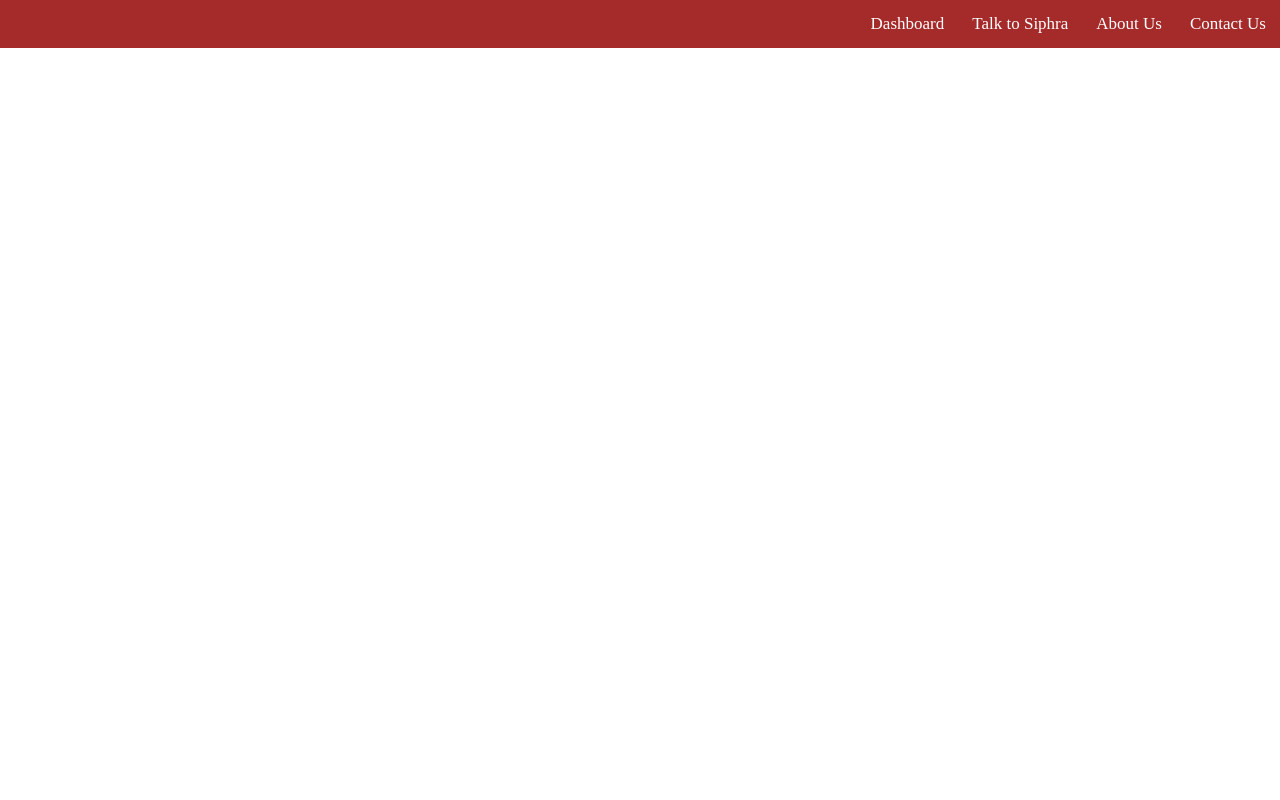
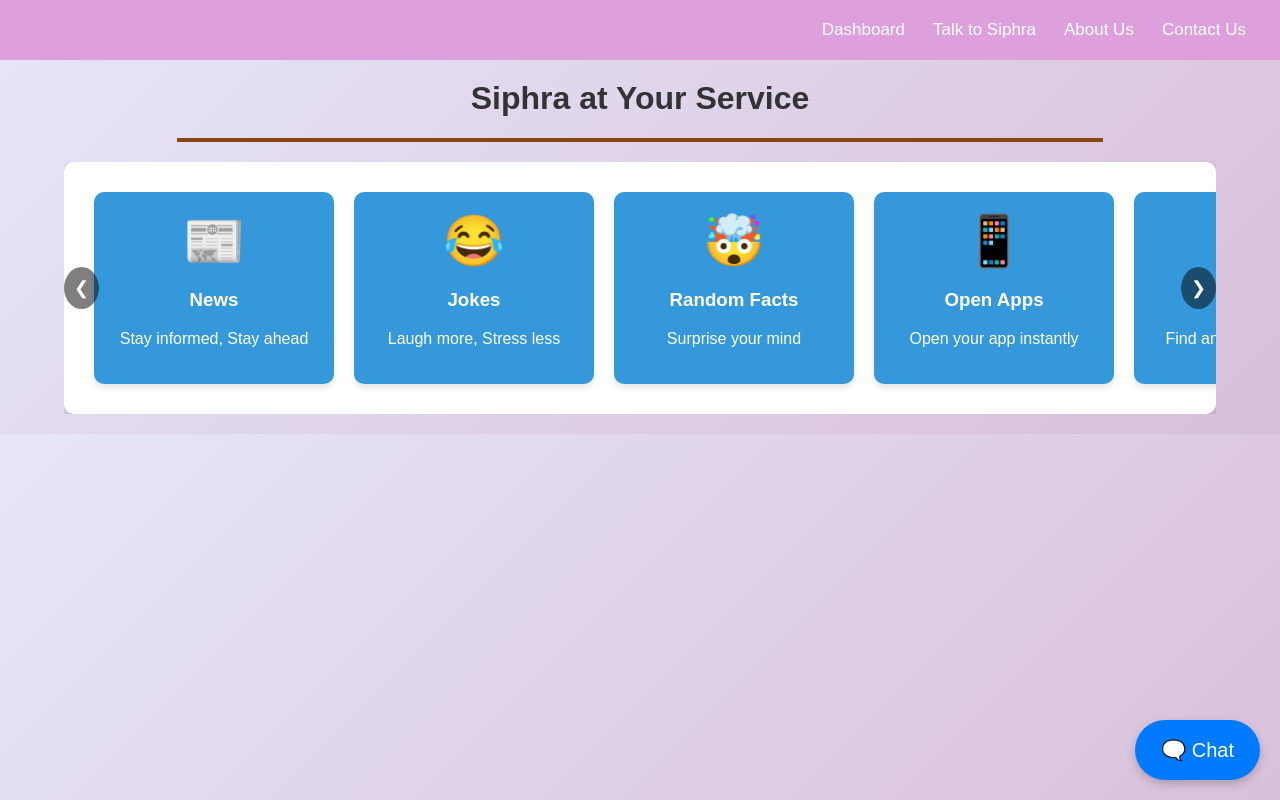
Before and after one commit to lavanyaarora18/Voice1, a PHP site: page /dashboard.html in a window 1280 px wide. Run offline with PHP 8.4, Linux system fonts and the light colour scheme.

Commit message:
dashboard + ui

```diff
--- a/dashboard.css
+++ b/dashboard.css
@@ -1,25 +1,163 @@
-body{
+body {
     margin: 0;
-
+    padding: 0;
+    text-align: center;
+    background: linear-gradient(135deg, #E6E6FA, #D8BFD8);
+    font-family: 'Poppins', sans-serif;
+    color: #333;
 }
 
-.navbar{
+.navbar {
     overflow: hidden;
-    background-color: brown;
+    background-color: plum;
     position: fixed;
-    top: 0%;
+    top: 0;
     width: 100%;
+    height: 60px;
+    display: flex;
+    align-items: center;
+    justify-content: flex-end;
+    padding: 0 20px;
+    box-sizing: border-box;
+    z-index: 1000;
+    flex-wrap: wrap;
 }
 
-.navbar a{
-    float: right;
+.navbar a {
     color: white;
     padding: 14px;
     text-decoration: none;
     font-size: 17px;
+    display: block;
+}
 
+.navbar a:hover {
+    color: black;
 }
-.navbar a:hover
-{
-    color:black;
+
+@media (max-width: 768px) {
+    .navbar {
+        flex-direction: column;
+        height: auto;
+        padding: 10px 0;
+    }
+
+    .navbar a {
+        text-align: center;
+        padding: 10px;
+        width: 100%;
+    }
 }
+
+.navbar a:hover {
+    color: black;
+}
+
+.dashboard-container {
+    width: 90%;
+    margin: 80px auto 20px;
+    position: relative;
+}
+
+h1 {
+    color: #333;
+}
+
+.rolling-menu-container {
+    position: relative;
+    overflow: hidden;
+    margin: 20px auto;
+    width: 100%;
+}
+
+.rolling-menu {
+    display: flex;
+    overflow-x: auto;
+    scroll-behavior: smooth;
+    white-space: nowrap;
+    padding: 20px;
+    background: #fff;
+    border-radius: 10px;
+    box-shadow: 0 4px 8px rgba(0, 0, 0, 0.2);
+    scrollbar-width: none;
+}
+
+.rolling-menu::-webkit-scrollbar {
+    display: none;
+}
+
+.function-card {
+    flex: 0 0 auto;
+    width: 200px;
+    margin: 10px;
+    padding: 20px;
+    background: #3498db;
+    color: #fff;
+    border-radius: 10px;
+    text-align: center;
+    box-shadow: 0 4px 6px rgba(0, 0, 0, 0.1);
+    transition: transform 0.3s ease;
+}
+
+.function-card:hover {
+    transform: scale(1.1);
+}
+
+.function-card i {
+    font-size: 40px;
+    margin-bottom: 10px;
+}
+
+.nav-btn {
+    position: absolute;
+    top: 50%;
+    transform: translateY(-50%);
+    background: rgba(0, 0, 0, 0.5);
+    color: #fff;
+    border: none;
+    padding: 10px;
+    cursor: pointer;
+    border-radius: 50%;
+    font-size: 18px;
+}
+
+.nav-btn:hover {
+    background: rgba(0, 0, 0, 0.8);
+}
+
+.prev {
+    left: 0;
+}
+
+.next {
+    right: 0;
+}
+
+.icon {
+    font-size: 50px;
+    display: block;
+    margin-bottom: 10px;
+}
+
+#chatbot-button {
+    position: fixed;
+    bottom: 20px;
+    right: 20px;
+    background-color: #007bff;
+    color: white;
+    border: none;
+    border-radius: 50px;
+    padding: 18px 26px;
+    font-size: 20px;
+    cursor: pointer;
+    box-shadow: 0 4px 10px rgba(0, 0, 0, 0.2);
+    transition: background-color 0.3s, transform 0.2s;
+    display: flex;
+    align-items: center;
+    gap: 8px;
+}
+
+#chatbot-button:hover {
+    background-color: #0056b3;
+    transform: scale(1.1);
+}
--- a/dashboard.html
+++ b/dashboard.html
@@ -5,16 +5,67 @@
     <meta http-equiv="X-UA-Compatible" content="IE=edge">
     <meta name="viewport" content="width=device-width, initial-scale=1.0">
     <title>Dashboard</title>
-
     <link href="dashboard.css" rel="stylesheet" />
 </head>
-<body >
+<body>
+
     <div class="navbar">
+        <a href="dashboard.html">Dashboard</a>
+        <a href="speak.html">Talk to Siphra</a>
+        <a href="aboutus.html">About Us</a>
         <a href="contactus.html">Contact Us</a>
-        <a href="aboutus.html">About Us</a>
-        <a href="speak.html">Talk to Siphra</a>
-        <a href="dashboard.html">Dashboard</a>
+    </div>
 
+    <div class="dashboard-container">
+        <h1>Siphra at Your Service</h1>
+        <hr style="border: 2px solid #8B4513; width: 80%; margin: 20px auto;">
+        <div class="rolling-menu-container">
+            <button class="nav-btn prev" onclick="scrollLeft()">&#10094;</button>
+            <div class="rolling-menu" id="menu">
+                <div class="function-card">
+                    <span class="icon">📰</span>
+                    <h3>News</h3>
+                    <p>Stay informed, Stay ahead</p>
+                </div>
+                <div class="function-card">
+                    <span class="icon">😂</span>
+                    <h3>Jokes</h3>
+                    <p>Laugh more, Stress less</p>
+                </div>
+                <div class="function-card">
+                    <span class="icon">🤯</span>
+                    <h3>Random Facts</h3>
+                    <p>Surprise your mind</p>
+                </div>
+                <div class="function-card">
+                    <span class="icon">📱</span>
+                    <h3>Open Apps</h3>
+                    <p>Open your app instantly</p>
+                </div>
+                <div class="function-card">
+                    <span class="icon">🔎</span>
+                    <h3>Search</h3>
+                    <p>Find anything in seconds</p>
+                </div>
+                <div class="function-card">
+                    <span class="icon">🎵🎬</span>
+                    <h3>Songs and Videos</h3>
+                    <p>Say it, Play it</p>
+                </div>
+                <div class="function-card">
+                    <span class="icon">☀️🌧️</span>
+                    <h3>Weather</h3>
+                    <p>Rain or Shine</p>
+                </div>
+            </div>
+            <button class="nav-btn next" onclick="scrollRight()">&#10095;</button>
+        </div>
     </div>
+
+    <button id="chatbot-button">
+        🗨️ Chat
+    </button>
+
+    <script src="dashboard.js"></script>
 </body>
 </html>
--- /dev/null
+++ b/dashboard.js
@@ -0,0 +1,7 @@
+function scrollLeft() {
+    document.getElementById("menu").scrollBy({ left: -220, behavior: 'smooth' });
+}
+
+function scrollRight() {
+    document.getElementById("menu").scrollBy({ left: 220, behavior: 'smooth' });
+}
--- a/signup.css
+++ b/signup.css
@@ -1,6 +1,6 @@
 body {
     font-family: Arial, sans-serif;
-    background-image: url('signupbg.webp');
+    background-image: url('signupbg.jpg');
     background-attachment: fixed;
     background-size: cover;
     background-position: center;
```
Also changed, not shown: about.css (+105 -42 lines), contact.css (+76 -65 lines), contactus.html (+4 -6 lines), home.css (+19 -3 lines), address.jfif (deleted), address.jpg (added), contact.jpg (deleted), contact.webp (added), email.jfif (deleted), email.jpg (added), homebg.jpg, signupbg.jpg (added), signupbg.webp (deleted).
